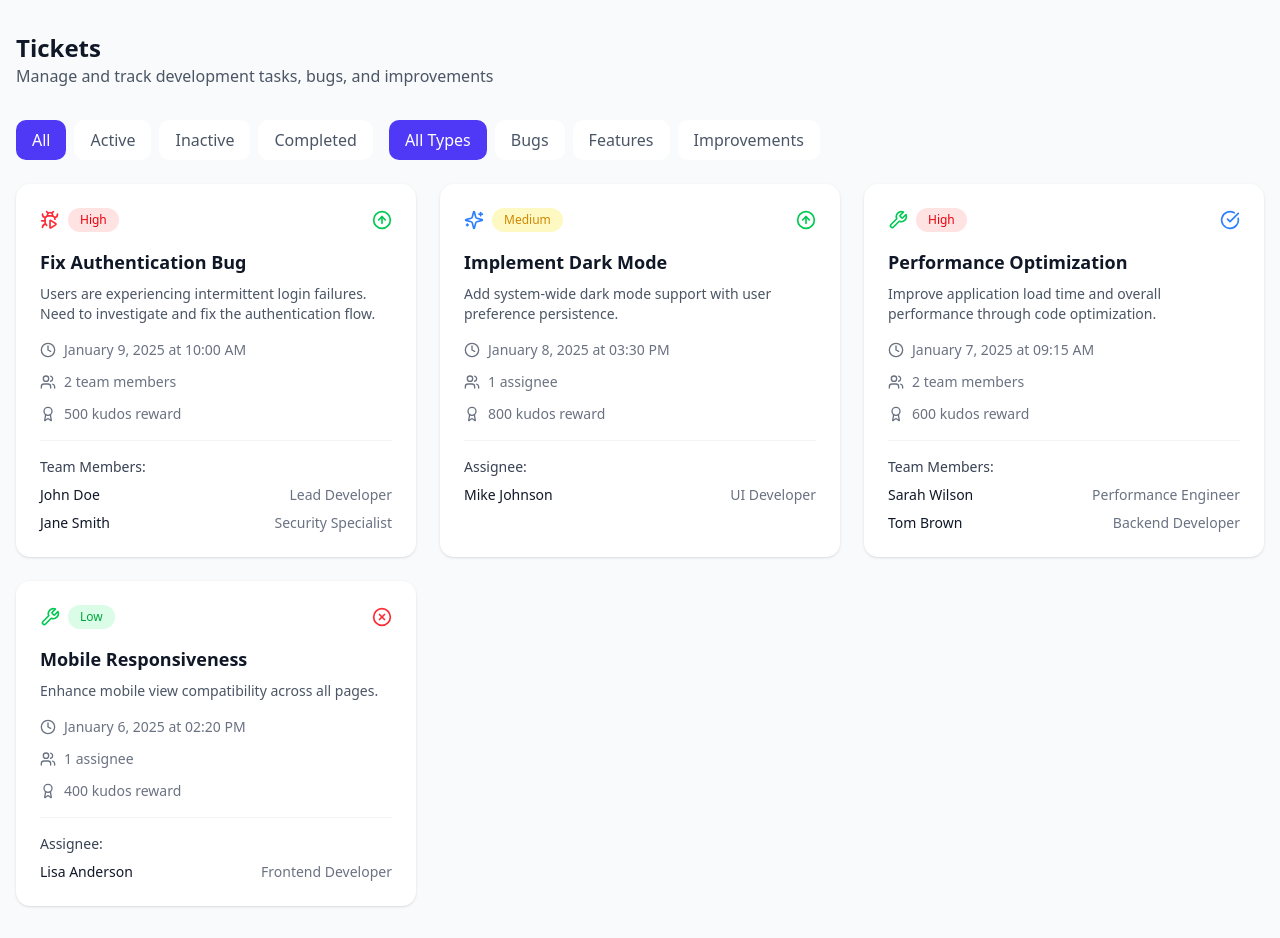
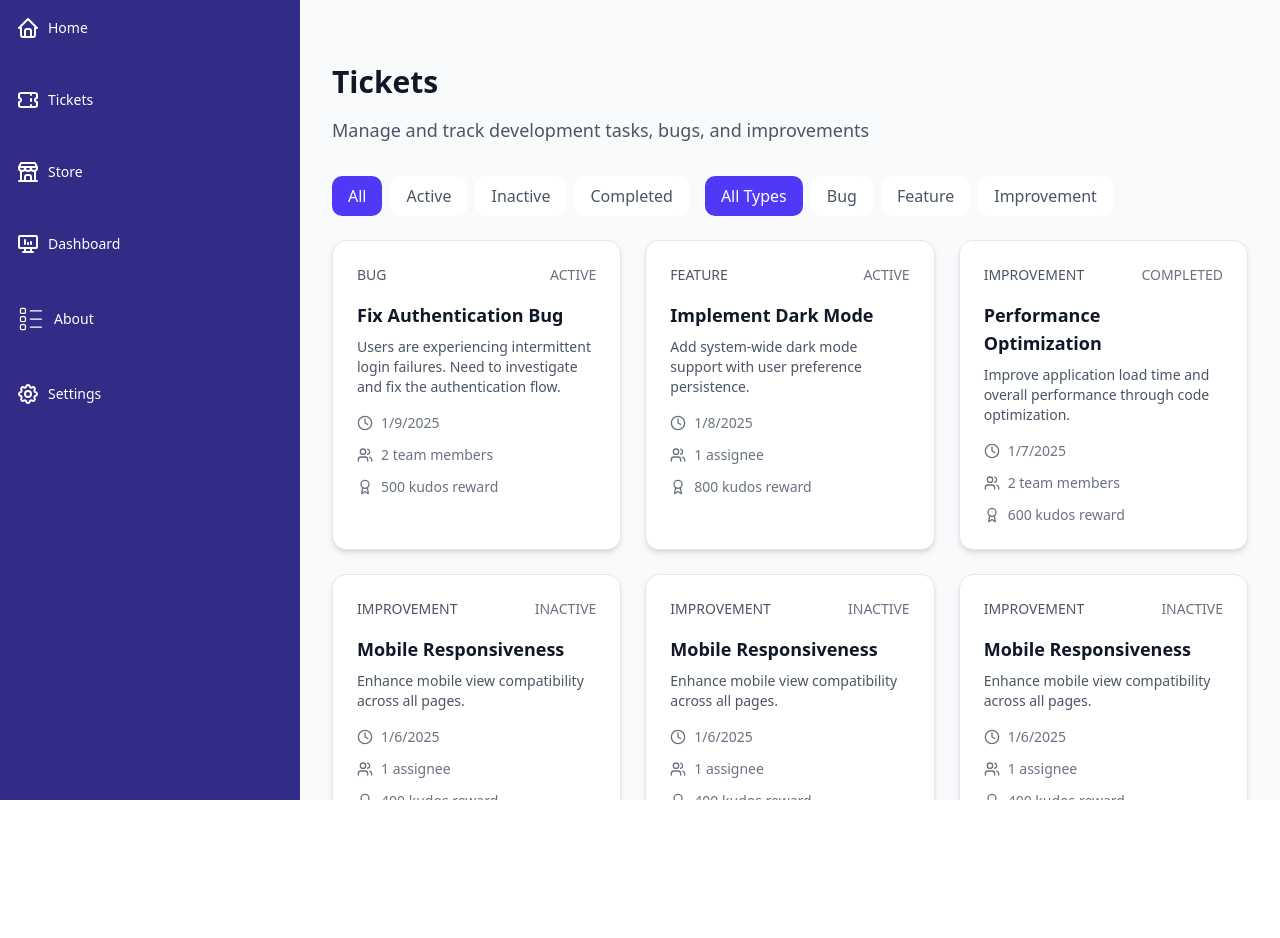
Before and after one commit to lakshaylalia/KudosFrontEnd, a Next.js app: page /tickets in a window 1280 px wide. After the commit the page ends 800 px from the top, so only its background shows below. Built offline with nearby package versions, Linux system fonts and the light colour scheme.

Commit message:
Synced with GitHub and added local changes

```diff
--- a/app/about/page.tsx
+++ b/app/about/page.tsx
@@ -3,9 +3,10 @@ import React from "react";
 import { motion } from "framer-motion";
 import Image from "next/image";
 import SideBarComp from "@/components/SideBarComp";
+import Footer from "@/components/Footer";
 
 const teamMembers = [
-  { name: "Akshit Dogra", role: "Backend Developer", image: "/akshit.jpg" },
+  { name: "Akshit Dogra", role: "Backend Developer`", image: "/akshit.jpg" },
   { name: "Aryan Chaudhary", role: "Backend Developer", image: "/aryan.jpg" },
   { name: "Ayush Sharma", role: "Designer & Frontend Developer", image: "/ayush.jpg" },
   { name: "Lakshay Lalia", role: "Frontend Developer", image: "/lakshay.jpg" },
@@ -20,7 +21,8 @@ const Values = [
 
 const AboutPage: React.FC = () => {
   return (
-    <section className="w-full h-screen flex">
+    <section className="w-full h-screen">
+      <div className="w-full h-screen flex">
         <SideBarComp />
         <motion.div
           initial={{ opacity: 0, y: -20 }}
@@ -99,6 +101,8 @@ const AboutPage: React.FC = () => {
             </div>
           </section>
         </motion.div>
+      </div>
+      <Footer />
     </section>
   );
 };
--- a/app/dashboard/page.tsx
+++ b/app/dashboard/page.tsx
@@ -105,7 +105,7 @@ const Dashboard: React.FC = () => {
             <div className="bg-white rounded-xl shadow-md p-6">
               <h2 className="text-lg font-bold text-gray-900 mb-4">Performance Overview</h2>
               <div style={{ width: '100%', height: '400px' }}> {/* Set the width and height */}
-                <KudosDonutChart kudosData={[stats.totalEvents, stats.completedEvents, stats.Kudos ?? 0]} />
+                <KudosDonutChart kudosData={[50, stats.completedEvents, stats.Kudos ?? 0]} />
               </div>
             </div>
           </div>
--- a/app/login/page.tsx
+++ b/app/login/page.tsx
@@ -15,22 +15,32 @@ const Login: React.FC = () => {
   const auth = useContext(AuthContext)
   const handleSubmit = async (e: React.FormEvent) => {
     e.preventDefault();
+
     if (!auth) {
       setFormError("Authentication context not found.");
       return;
     }
+
+    if (!email || !password) {
+      setFormError("Please enter both email and password.");
+      return;
+    }
+
     setIsLoading(true);
     setFormError(null);
+
     try {
-      console.log("Waiting for response from backend");
+      console.log("Submitting login request...");
       await auth.login(email, password);
     } catch (error) {
       setFormError("Invalid email or password. Please try again.");
-      console.log("Error:", error)
+      console.error("Error:", error);
     } finally {
       setIsLoading(false);
     }
   };
+
+
 
 
   const handleSocialLogin = (provider: string) => {
--- a/app/store/page.tsx
+++ b/app/store/page.tsx
@@ -4,7 +4,6 @@ import { useState, useEffect } from 'react';
 import { useKudosContext } from '@/context/KudosContext';
 
 export default function Page() {
-
   const { kudos, setKudos } = useKudosContext();
 
   interface Product {
@@ -46,7 +45,7 @@ export default function Page() {
       {/* Main Content */}
       <div className="flex flex-col flex-1">
         {/* Top Bar */}
-        <div className="fixed top-0 w-full flex sm:flex-row  items-center bg-white shadow-sm p-4 gap-4 sm:gap-20 z-10">
+        <div className="fixed top-0 w-full flex sm:flex-row items-center bg-white shadow-sm p-4 gap-4 sm:gap-20 z-10">
           <p className="text-xl font-semibold text-blue-800 bg-blue-100 px-4 py-2 rounded-lg shadow-md">
             Kudos: {kudos}
           </p>
@@ -63,13 +62,22 @@ export default function Page() {
         <div className="flex-1 overflow-y-auto px-6 py-20">
           <div className="max-w-6xl mx-auto grid grid-cols-1 sm:grid-cols-2 md:grid-cols-3 gap-8">
             {loading ? (
-              <div className="flex flex-col items-center justify-center h-64">
-                <div className="w-12 h-12 border-4 border-blue-500 border-t-transparent rounded-full animate-spin"></div>
-                <p className="mt-4 text-xl font-semibold text-gray-700 animate-pulse">
-                  Fetching awesome products for you...
-                </p>
-              </div>
-
+              <>
+                {/* Skeleton Loader */}
+                {[...Array(6)].map((_, index) => (
+                  <div
+                    key={index}
+                    className="bg-gray-100 p-6 rounded-2xl shadow-lg border border-gray-300 animate-pulse flex flex-col justify-between"
+                  >
+                    <div className="w-full h-40 bg-gray-300 rounded-lg mb-4"></div>
+                    <div className="h-4 bg-gray-300 rounded w-3/4 mb-2"></div>
+                    <div className="h-3 bg-gray-300 rounded w-5/6 mb-2"></div>
+                    <div className="h-3 bg-gray-300 rounded w-1/2 mb-4"></div>
+                    <div className="h-6 bg-gray-300 rounded w-1/4 mb-4"></div>
+                    <div className="h-10 bg-gray-300 rounded w-full"></div>
+                  </div>
+                ))}
+              </>
             ) : filteredData.length > 0 ? (
               filteredData.map((item) => (
                 <div
--- a/app/tickets/page.tsx
+++ b/app/tickets/page.tsx
@@ -1,6 +1,12 @@
 "use client";
-import React, { useState } from 'react';
-import { Clock, Users, Award, CheckCircle, XCircle, ArrowUpCircle, BugPlay, Sparkles, Wrench } from 'lucide-react';
+import React, { useState, useEffect } from "react";
+import {
+  Clock,
+  Users,
+  Award,
+} from "lucide-react";
+import { motion } from "framer-motion";
+import SideBarComp from "@/components/SideBarComp";
 
 interface TeamMember {
   id: number;
@@ -12,20 +18,24 @@ interface Ticket {
   id: number;
   title: string;
   description: string;
-  type: 'bug' | 'feature' | 'improvement';
-  status: 'active' | 'inactive' | 'completed';
+  type: "bug" | "feature" | "improvement";
+  status: "active" | "inactive" | "completed";
   createdAt: string;
   kudosReward: number;
   team: TeamMember[] | null;
   assignee?: TeamMember;
-  priority: 'low' | 'medium' | 'high';
+  priority: "low" | "medium" | "high";
 }
 
 const Tickets: React.FC = () => {
-  const [filter, setFilter] = useState<'all' | 'active' | 'inactive' | 'completed'>('all');
-  const [typeFilter, setTypeFilter] = useState<'all' | 'bug' | 'feature' | 'improvement'>('all');
+  const [filters, setFilters] = useState({ status: "all", type: "all" });
+  const [tickets, setTickets] = useState<Ticket[]>([]);
+  const [loading, setLoading] = useState(true);
 
-  const tickets: Ticket[] = [
+  useEffect(() => {
+    // Simulate API call delay
+    setTimeout(() => {
+      setTickets([
         {
           id: 1,
           title: "Fix Authentication Bug",
@@ -77,191 +87,143 @@ const Tickets: React.FC = () => {
           team: null,
           assignee: { id: 6, name: "Lisa Anderson", role: "Frontend Developer" },
           priority: "low"
-    }
-  ];
+        },
+        {
+          id: 5,
+          title: "Mobile Responsiveness",
+          description: "Enhance mobile view compatibility across all pages.",
+          type: "improvement",
+          status: "inactive",
+          createdAt: "2025-01-06T14:20:00",
+          kudosReward: 400,
+          team: null,
+          assignee: { id: 6, name: "Lisa Anderson", role: "Frontend Developer" },
+          priority: "low"
+        },
+        {
+          id: 6,
+          title: "Mobile Responsiveness",
+          description: "Enhance mobile view compatibility across all pages.",
+          type: "improvement",
+          status: "inactive",
+          createdAt: "2025-01-06T14:20:00",
+          kudosReward: 400,
+          team: null,
+          assignee: { id: 6, name: "Lisa Anderson", role: "Frontend Developer" },
+          priority: "medium"
+        },
+      ]);
+      setLoading(false);
+    }, 1000); // Simulate a 2-second API delay
+  }, []);
 
-  const getTypeIcon = (type: string) => {
-    switch (type) {
-      case 'bug':
-        return <BugPlay className="w-5 h-5 text-red-500" />;
-      case 'feature':
-        return <Sparkles className="w-5 h-5 text-blue-500" />;
-      case 'improvement':
-        return <Wrench className="w-5 h-5 text-green-500" />;
-      default:
-        return null;
-    }
+  const updateFilter = (key: "status" | "type", value: string) => {
+    setFilters((prev) => ({ ...prev, [key]: value }));
   };
 
-  const getStatusIcon = (status: string) => {
-    switch (status) {
-      case 'active':
-        return <ArrowUpCircle className="w-5 h-5 text-green-500" />;
-      case 'inactive':
-        return <XCircle className="w-5 h-5 text-red-500" />;
-      case 'completed':
-        return <CheckCircle className="w-5 h-5 text-blue-500" />;
-      default:
-        return null;
-    }
-  };
-
-  const getPriorityColor = (priority: string) => {
-    switch (priority) {
-      case 'high':
-        return 'text-red-600 bg-red-100';
-      case 'medium':
-        return 'text-yellow-600 bg-yellow-100';
-      case 'low':
-        return 'text-green-600 bg-green-100';
-      default:
-        return 'text-gray-600 bg-gray-100';
-    }
-  };
-
-  const filteredTickets = tickets.filter(ticket => {
-    const statusMatch = filter === 'all' || ticket.status === filter;
-    const typeMatch = typeFilter === 'all' || ticket.type === typeFilter;
+  const filteredTickets = tickets.filter((ticket) => {
+    const statusMatch = filters.status === "all" || ticket.status === filters.status;
+    const typeMatch = filters.type === "all" || ticket.type === filters.type;
     return statusMatch && typeMatch;
   });
 
-  const formatDate = (dateString: string) => {
-    return new Date(dateString).toLocaleDateString('en-US', {
-      year: 'numeric',
-      month: 'long',
-      day: 'numeric',
-      hour: '2-digit',
-      minute: '2-digit'
-    });
-  };
-
   return (
-    <div className="min-h-screen bg-gray-50 py-8">
-      <div className="container mx-auto px-4">
-        <div className="mb-8">
-          <h1 className="text-2xl font-bold text-gray-900">Tickets</h1>
-          <p className="text-gray-600">Manage and track development tasks, bugs, and improvements</p>
-        </div>
+    <section className="w-full h-screen flex">
+      <SideBarComp />
+      <motion.div
+        initial={{ opacity: 0, y: -20 }}
+        animate={{ opacity: 1, y: 0 }}
+        transition={{ duration: 0.5 }}
+        className="w-full min-h-screen flex flex-col items-center justify-start bg-gray-50 text-gray-900 px-8 py-16 relative overflow-y-scroll"
+      >
+        <div className="max-w-6xl w-full">
+          <h1 className="text-3xl font-bold mb-4 text-gray-900">Tickets</h1>
+          <p className="text-lg text-gray-600 mb-8">
+            Manage and track development tasks, bugs, and improvements
+          </p>
 
           {/* Filters */}
           <div className="flex flex-wrap gap-4 mb-6">
             <div className="flex space-x-2">
+              {["all", "active", "inactive", "completed"].map((status) => (
                 <button
-              onClick={() => setFilter('all')}
-              className={`px-4 py-2 rounded-lg ${filter === 'all' ? 'bg-indigo-600 text-white' : 'bg-white text-gray-600'}`}
+                  key={status}
+                  onClick={() => updateFilter("status", status)}
+                  className={`px-4 py-2 rounded-lg transition-all ${filters.status === status ? "bg-indigo-600 text-white" : "bg-white text-gray-600"
+                    }`}
                 >
-              All
+                  {status.charAt(0).toUpperCase() + status.slice(1)}
                 </button>
+              ))}
+            </div>
+            <div className="flex space-x-2">
+              {["all", "bug", "feature", "improvement"].map((type) => (
                 <button
-              onClick={() => setFilter('active')}
-              className={`px-4 py-2 rounded-lg ${filter === 'active' ? 'bg-indigo-600 text-white' : 'bg-white text-gray-600'}`}
+                  key={type}
+                  onClick={() => updateFilter("type", type)}
+                  className={`px-4 py-2 rounded-lg transition-all ${filters.type === type ? "bg-indigo-600 text-white" : "bg-white text-gray-600"
+                    }`}
                 >
-              Active
+                  {type === "all" ? "All Types" : type.charAt(0).toUpperCase() + type.slice(1)}
                 </button>
-            <button
-              onClick={() => setFilter('inactive')}
-              className={`px-4 py-2 rounded-lg ${filter === 'inactive' ? 'bg-indigo-600 text-white' : 'bg-white text-gray-600'}`}
-            >
-              Inactive
-            </button>
-            <button
-              onClick={() => setFilter('completed')}
-              className={`px-4 py-2 rounded-lg ${filter === 'completed' ? 'bg-indigo-600 text-white' : 'bg-white text-gray-600'}`}
-            >
-              Completed
-            </button>
-          </div>
-
-          <div className="flex space-x-2">
-            <button
-              onClick={() => setTypeFilter('all')}
-              className={`px-4 py-2 rounded-lg ${typeFilter === 'all' ? 'bg-indigo-600 text-white' : 'bg-white text-gray-600'}`}
-            >
-              All Types
-            </button>
-            <button
-              onClick={() => setTypeFilter('bug')}
-              className={`px-4 py-2 rounded-lg ${typeFilter === 'bug' ? 'bg-indigo-600 text-white' : 'bg-white text-gray-600'}`}
-            >
-              Bugs
-            </button>
-            <button
-              onClick={() => setTypeFilter('feature')}
-              className={`px-4 py-2 rounded-lg ${typeFilter === 'feature' ? 'bg-indigo-600 text-white' : 'bg-white text-gray-600'}`}
-            >
-              Features
-            </button>
-            <button
-              onClick={() => setTypeFilter('improvement')}
-              className={`px-4 py-2 rounded-lg ${typeFilter === 'improvement' ? 'bg-indigo-600 text-white' : 'bg-white text-gray-600'}`}
-            >
-              Improvements
-            </button>
+              ))}
             </div>
           </div>
 
-        {/* Tickets Grid */}
+          {/* Skeleton Loader */}
+          {loading ? (
+            <div className="grid grid-cols-1 md:grid-cols-2 lg:grid-cols-3 gap-6">
+              {[...Array(3)].map((_, index) => (
+                <div key={index} className="bg-white rounded-xl shadow-md p-6 border border-gray-200 animate-pulse">
+                  <div className="h-4 bg-gray-300 rounded w-1/3 mb-4"></div>
+                  <div className="h-6 bg-gray-300 rounded w-2/3 mb-2"></div>
+                  <div className="h-4 bg-gray-300 rounded w-full mb-4"></div>
+                  <div className="space-y-2">
+                    <div className="h-4 bg-gray-300 rounded w-1/2"></div>
+                    <div className="h-4 bg-gray-300 rounded w-1/3"></div>
+                    <div className="h-4 bg-gray-300 rounded w-1/4"></div>
+                  </div>
+                </div>
+              ))}
+            </div>
+          ) : (
             <div className="grid grid-cols-1 md:grid-cols-2 lg:grid-cols-3 gap-6">
               {filteredTickets.map((ticket) => (
-            <div key={ticket.id} className="bg-white rounded-xl shadow-sm p-6">
+                <motion.div
+                  key={ticket.id}
+                  whileHover={{ scale: 1.03 }}
+                  transition={{ duration: 0.3 }}
+                  className="bg-white rounded-xl shadow-md p-6 border border-gray-200"
+                >
                   <div className="flex items-center justify-between mb-4">
-                <div className="flex items-center space-x-2">
-                  {getTypeIcon(ticket.type)}
-                  <span className={`px-3 py-1 rounded-full text-xs font-medium ${getPriorityColor(ticket.priority)}`}>
-                    {ticket.priority.charAt(0).toUpperCase() + ticket.priority.slice(1)}
-                  </span>
-                </div>
-                {getStatusIcon(ticket.status)}
+                    <span className="text-gray-600 text-sm font-medium">{ticket.type.toUpperCase()}</span>
+                    <span className="text-sm text-gray-500">{ticket.status.toUpperCase()}</span>
                   </div>
 
                   <h3 className="text-lg font-semibold text-gray-900 mb-2">{ticket.title}</h3>
                   <p className="text-gray-600 text-sm mb-4">{ticket.description}</p>
 
-              <div className="space-y-3">
-                <div className="flex items-center text-sm text-gray-500">
+                  <div className="space-y-3 text-gray-500 text-sm">
+                    <div className="flex items-center">
                       <Clock className="w-4 h-4 mr-2" />
-                  {formatDate(ticket.createdAt)}
+                      {new Date(ticket.createdAt).toLocaleDateString()}
                     </div>
-
-                <div className="flex items-center text-sm text-gray-500">
+                    <div className="flex items-center">
                       <Users className="w-4 h-4 mr-2" />
-                  {ticket.team ? `${ticket.team.length} team members` : '1 assignee'}
+                      {ticket.team ? `${ticket.team.length} team members` : "1 assignee"}
                     </div>
-
-                <div className="flex items-center text-sm text-gray-500">
+                    <div className="flex items-center">
                       <Award className="w-4 h-4 mr-2" />
                       {ticket.kudosReward} kudos reward
                     </div>
                   </div>
-
-              {ticket.team && (
-                <div className="mt-4 pt-4 border-t border-gray-100">
-                  <p className="text-sm font-medium text-gray-700 mb-2">Team Members:</p>
-                  <div className="space-y-2">
-                    {ticket.team.map((member) => (
-                      <div key={member.id} className="flex items-center justify-between text-sm">
-                        <span className="text-gray-900">{member.name}</span>
-                        <span className="text-gray-500">{member.role}</span>
-                      </div>
+                </motion.div>
               ))}
-                  </div>
-                </div>
-              )}
-
-              {ticket.assignee && (
-                <div className="mt-4 pt-4 border-t border-gray-100">
-                  <p className="text-sm font-medium text-gray-700 mb-2">Assignee:</p>
-                  <div className="flex items-center justify-between text-sm">
-                    <span className="text-gray-900">{ticket.assignee.name}</span>
-                    <span className="text-gray-500">{ticket.assignee.role}</span>
-                  </div>
             </div>
           )}
         </div>
-          ))}
-        </div>
-      </div>
-    </div>
+      </motion.div>
+    </section>
   );
 };
 
--- a/components/ui/DonutChart.tsx
+++ b/components/ui/DonutChart.tsx
@@ -9,7 +9,7 @@ interface KudosDonutChartProps {
 
 const KudosDonutChart = ({ kudosData }: KudosDonutChartProps) => {
   const data = {
-    labels: ["Total Events", "Completed Events", "Kudos Earned"],
+    labels: ["Participated Events", "Completed Events", "Kudos Earned"],
     datasets: [
       {
         data: kudosData,
--- a/package.json
+++ b/package.json
@@ -17,6 +17,7 @@
     "class-variance-authority": "^0.7.1",
     "clsx": "^2.1.1",
     "framer-motion": "^12.4.7",
+    "jwt-decode": "^4.0.0",
     "lucide-react": "^0.477.0",
     "next": "15.2.0",
     "next-themes": "^0.4.4",
```
Also changed, not shown: app/page.tsx (+82 -21 lines), context/AuthContext.tsx (+49 -7 lines), 1 other file (tests, documents, lock files or other folders). Lines whose indentation alone changed are shown as unchanged.
